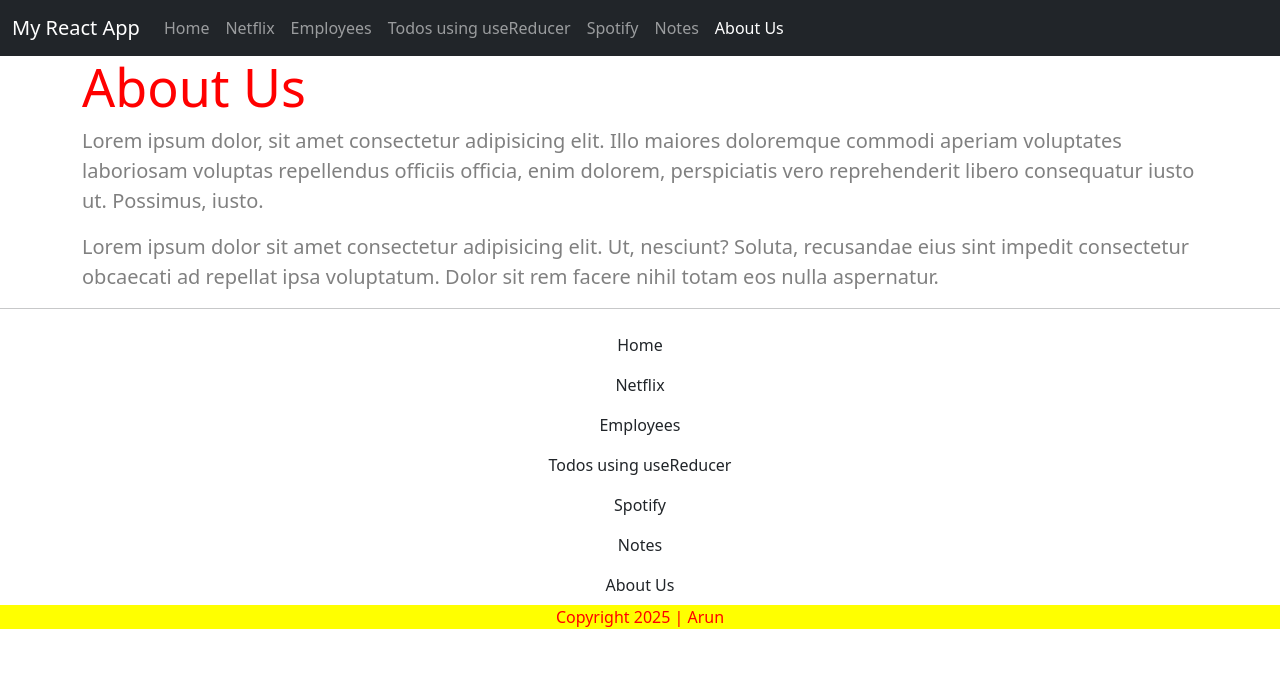
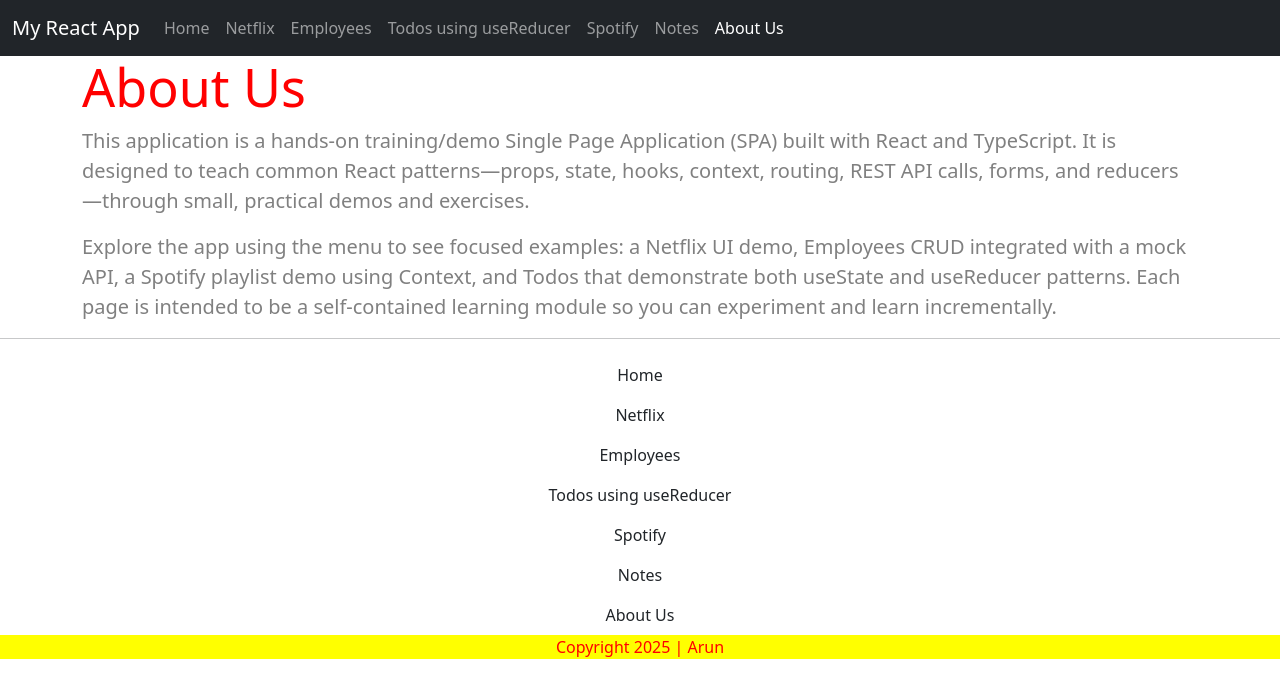
Before and after one commit to arunprabu/my-react-app-mar-2025, a React (Vite) app: page /about-us in a window 1280 px wide. Shown: the top 698 px of the page. Built offline with nearby package versions, Linux system fonts and the light colour scheme.

Commit message:
fix: update AboutUs component content for clarity and educational purpose

```diff
--- a/src/pages/AboutUs.tsx
+++ b/src/pages/AboutUs.tsx
@@ -10,8 +10,16 @@ const AboutUs = () => {
       <h1 style={{ color: 'red', fontSize: "52px" }}>About Us</h1>
 
       {/* Inline Style with variable */}
-      <p style={myParaStyle}>Lorem ipsum dolor, sit amet consectetur adipisicing elit. Illo maiores doloremque commodi aperiam voluptates laboriosam voluptas repellendus officiis officia, enim dolorem, perspiciatis vero reprehenderit libero consequatur iusto ut. Possimus, iusto.</p>
-      <p style={myParaStyle}>Lorem ipsum dolor sit amet consectetur adipisicing elit. Ut, nesciunt? Soluta, recusandae eius sint impedit consectetur obcaecati ad repellat ipsa voluptatum. Dolor sit rem facere nihil totam eos nulla aspernatur.</p>
+      <p style={myParaStyle}>
+        This application is a hands-on training/demo Single Page Application (SPA) built with React and TypeScript.
+        It is designed to teach common React patterns—props, state, hooks, context, routing, REST API calls, forms,
+        and reducers—through small, practical demos and exercises.
+      </p>
+      <p style={myParaStyle}>
+        Explore the app using the menu to see focused examples: a Netflix UI demo, Employees CRUD integrated with a mock API,
+        a Spotify playlist demo using Context, and Todos that demonstrate both useState and useReducer patterns.
+        Each page is intended to be a self-contained learning module so you can experiment and learn incrementally.
+      </p>
 
     </div>
   )
```
